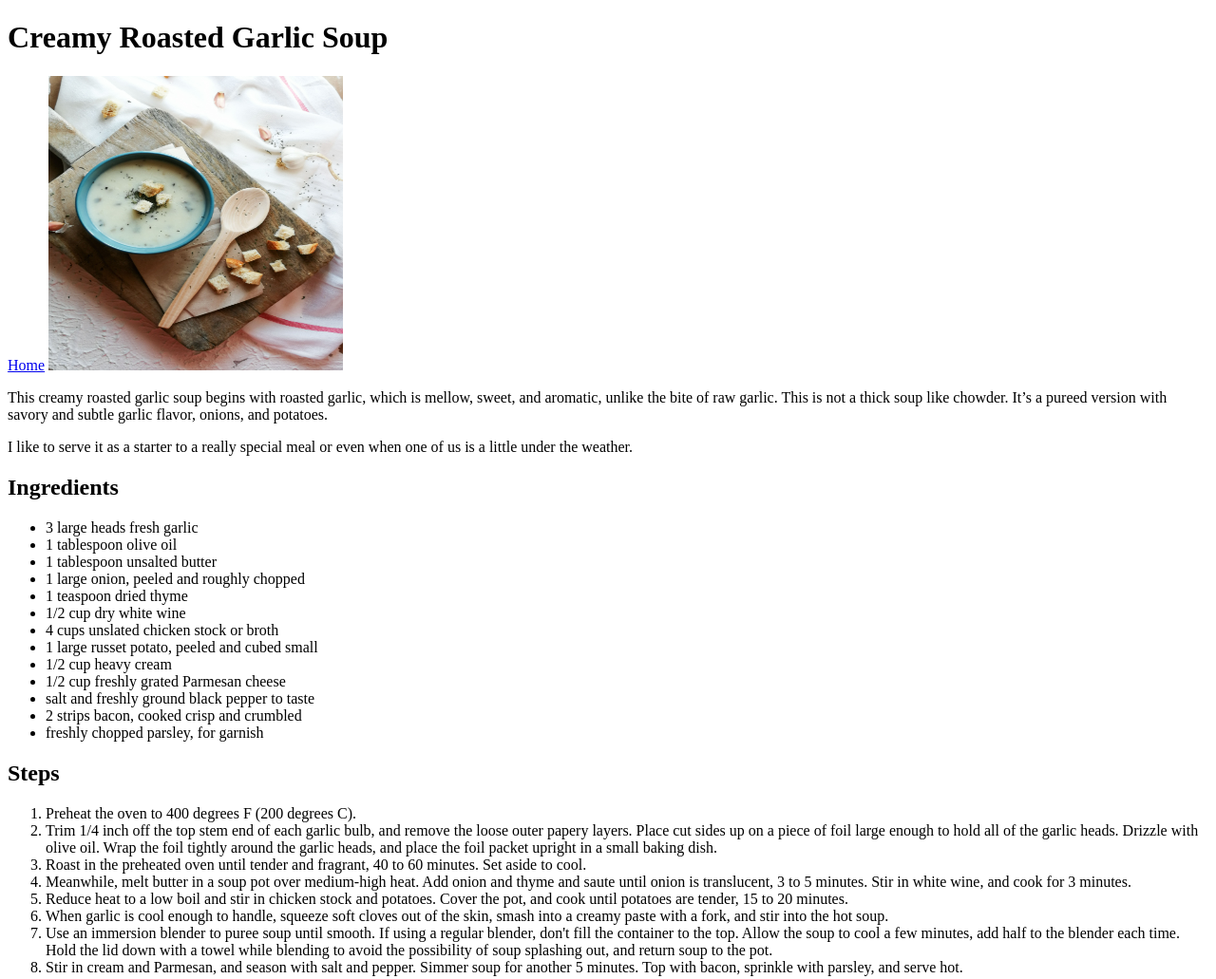
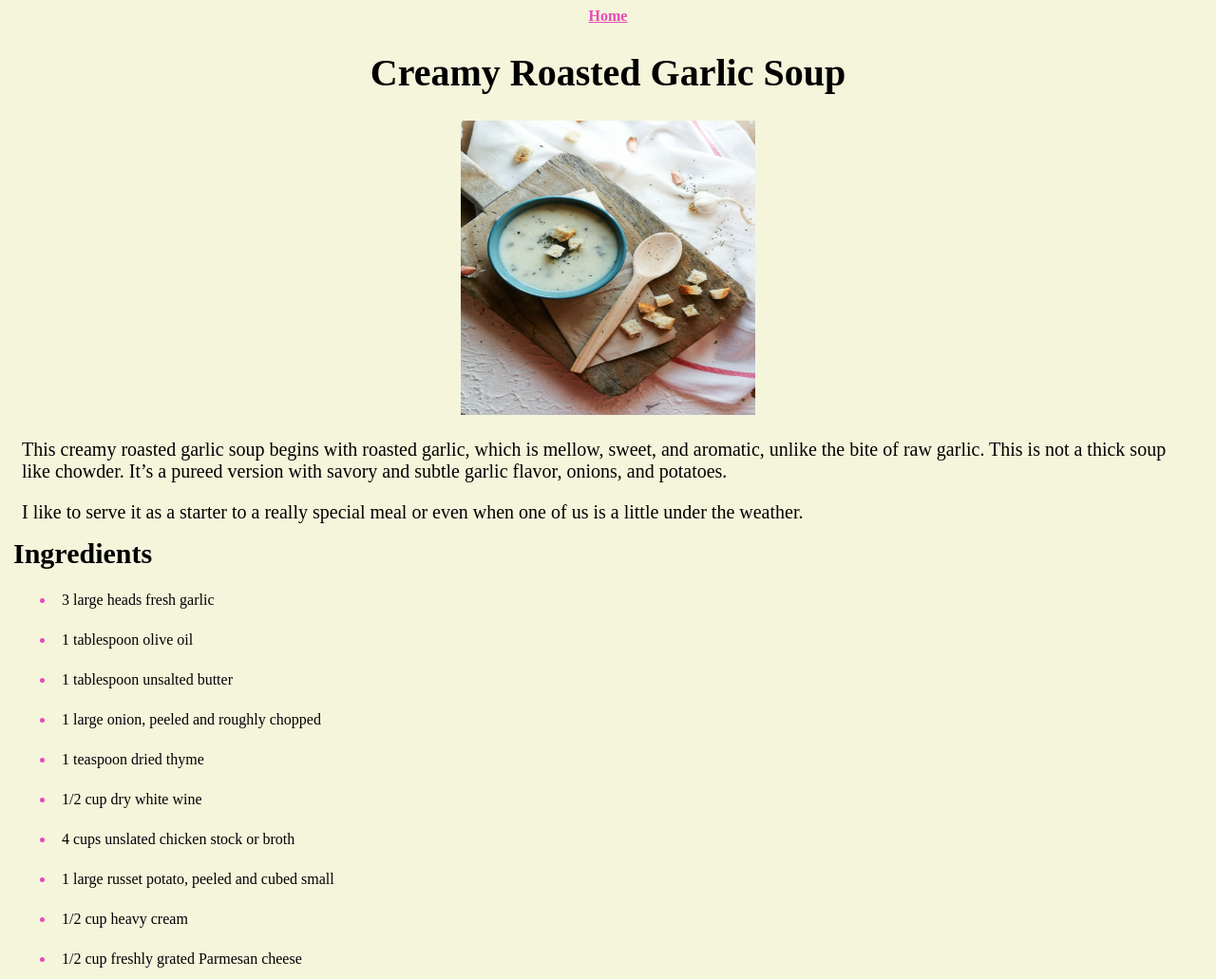
Before and after one commit to bonnie-x613/odin-recipes, a plain HTML site: page recipes/garlic-soup.html in a window 1280 px wide. Shown: the top 1031 px of the page at 95% size. Drawn offline with Linux system fonts and the light colour scheme.

Commit message:
Add index.html recipes/easy-pancakes.html recipes/garlic-soup.html recipes/garlic-style.css recipes/pan-fried-wild-salmon.html styles.css

```diff
--- a/recipes/garlic-soup.html
+++ b/recipes/garlic-soup.html
@@ -2,12 +2,13 @@
 <html lang="en">
     <head>
         <meta charset="UTF-8">
+        <link rel="stylesheet" href="garlic-style.css">
         <title>Creamy Roasted Garlic Soup</title>
     </head>
 
     <body>
+        <a class="home" href="../index.html">Home</a>
         <h1>Creamy Roasted Garlic Soup</h1>
-        <a href="../index.html">Home</a>
 
         <img src="../odin-links-and-images/garlic-soup.jpg" alt="Garlic Soup" height="310" width="310">
 
--- /dev/null
+++ b/recipes/garlic-style.css
@@ -0,0 +1,49 @@
+* {
+    background-color: beige;
+}
+
+a {
+    text-align: center;
+    display: block;
+}
+
+.home {
+    color: #e64cb5;
+    font-weight: bold;
+}
+
+h1 {
+    font-size: 40px;
+    text-align: center;
+}
+
+img {
+    margin: auto;
+    display: flex;
+    padding-bottom: 10px;
+}
+
+p {
+    padding: 5px;
+    margin: 10px;
+    font-size: 20px;
+}
+
+h2 {
+    font-size: 30px;
+    margin: 6px;
+}
+
+li::marker {
+    color: #e64cb5;
+    font-weight: bold;
+}
+
+li {
+    padding: 7px;
+    margin: 10px;
+}
+
+ol {
+    font-size: 20px;
+}
--- a/styles.css
+++ b/styles.css
@@ -0,0 +1,19 @@
+h1 {
+    font-size: 40px;
+    text-align: center;
+}
+
+ul {
+    font-size: 20px;
+    display: flex;
+}
+
+li {
+    padding: 8px;
+    flex: 1;
+    justify-content: center;
+}
+
+a {
+    color: brown;
+}
```
Also changed, not shown: index.html (+1 -0 lines), recipes/easy-pancakes.html (+1 -1 lines), recipes/pan-fried-wild-salmon.html (+1 -1 lines).
